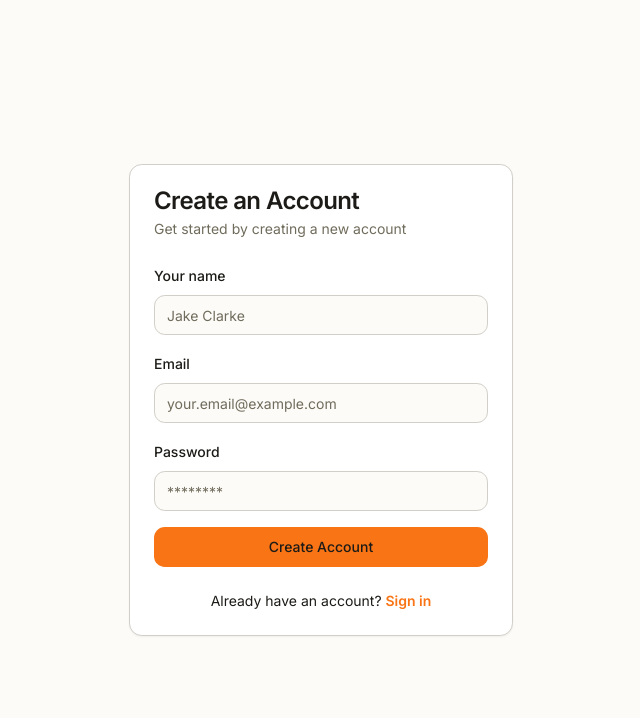
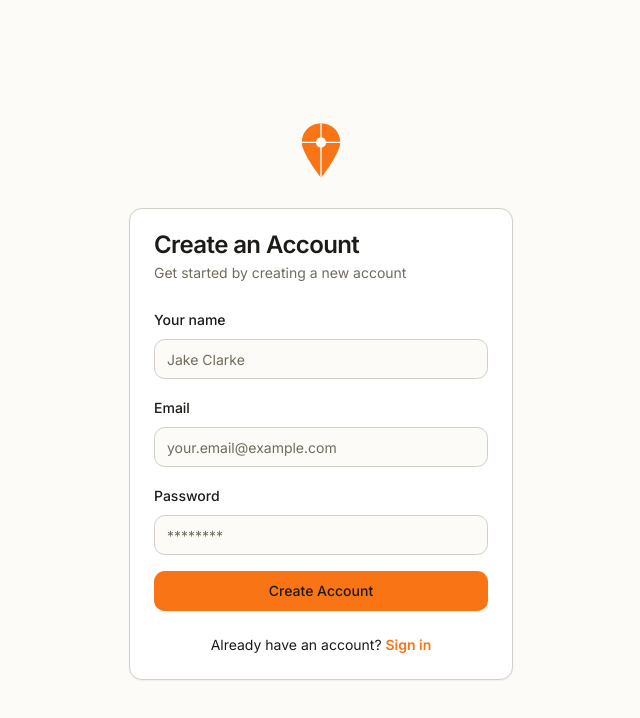
Before and after one commit to mbao01/road-trip-planner, a Next.js app: page /auth/signup in a window 1280 px wide. Shown: the top 718 px of the page, without its empty margins (319-959 px from the left). Built offline with nearby package versions, Linux system fonts and the light colour scheme; no server answers.

Commit message:
add logo to signin and signout pages

```diff
--- a/src/app/auth/layout.tsx
+++ b/src/app/auth/layout.tsx
@@ -1,5 +1,6 @@
 import type { ReactNode } from "react";
 import { redirect } from "next/navigation";
+import { AppLogo } from "@/components/app-logo";
 import { auth } from "@/lib/auth";
 
 export default async function AuthLayout({ children }: { children: ReactNode }) {
@@ -10,6 +11,9 @@ export default async function AuthLayout({ children }: { children: ReactNode })
   }
 
   return (
-    <main className="flex min-h-screen items-center justify-center bg-background">{children}</main>
+    <main className="flex flex-col gap-6 min-h-screen items-center justify-center bg-background">
+      <AppLogo className="text-primary w-16 h-16" />
+      {children}
+    </main>
   );
 }
--- a/src/components/auth/auth-card.tsx
+++ b/src/components/auth/auth-card.tsx
@@ -1,22 +1,37 @@
-"use client"
+"use client";
 
-import type { ReactNode } from "react"
-import Link from "next/link"
-import { useSearchParams } from "next/navigation"
-import { Card, CardContent, CardDescription, CardFooter, CardHeader, CardTitle } from "@/components/ui/card"
+import type { ReactNode } from "react";
+import Link from "next/link";
+import { useSearchParams } from "next/navigation";
+import { AppLogo } from "@/components/app-logo";
+import {
+  Card,
+  CardContent,
+  CardDescription,
+  CardFooter,
+  CardHeader,
+  CardTitle,
+} from "@/components/ui/card";
 
 interface AuthCardProps {
-  children: ReactNode
-  title: string
-  description: string
-  footerText: string
-  footerLink: string
-  footerLinkText: string
+  children: ReactNode;
+  title: string;
+  description: string;
+  footerText: string;
+  footerLink: string;
+  footerLinkText: string;
 }
 
-export function AuthCard({ children, title, description, footerText, footerLink, footerLinkText }: AuthCardProps) {
-  const searchParams = useSearchParams()
-  const searchString = searchParams.toString()
+export function AuthCard({
+  children,
+  title,
+  description,
+  footerText,
+  footerLink,
+  footerLinkText,
+}: AuthCardProps) {
+  const searchParams = useSearchParams();
+  const searchString = searchParams.toString();
 
   return (
     <Card className="w-full max-w-sm">
@@ -37,5 +52,5 @@ export function AuthCard({ children, title, description, footerText, footerLink,
         </p>
       </CardFooter>
     </Card>
-  )
+  );
 }
```
